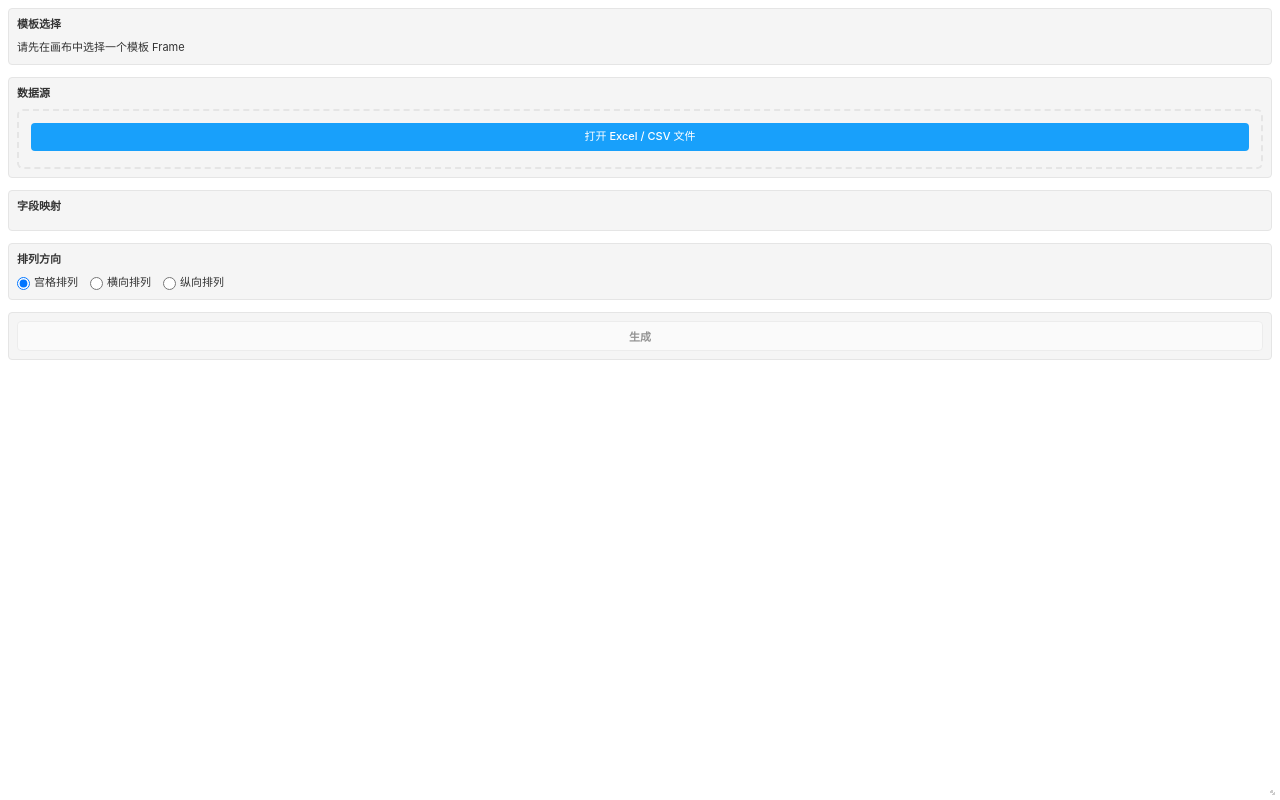
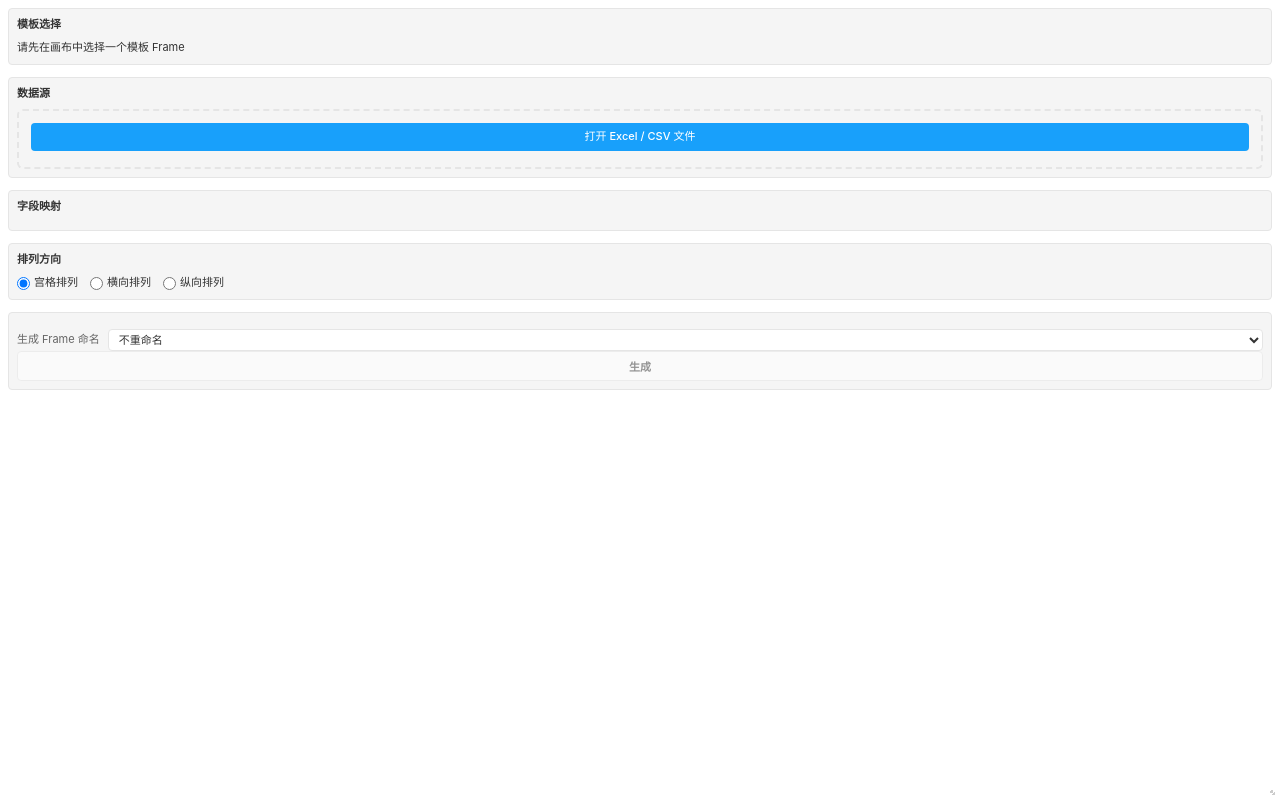
Before and after one commit to showgp/cp-workflow, a website with bundled scripts: page src/ui/index.html in a window 1280 px wide. Built offline with nearby package versions, Linux system fonts and the light colour scheme.

Commit message:
feat: add frame naming by Excel column selector
Users can pick a column from the dropdown above the generate button.
Each generated frame will be renamed using the corresponding cell value
from the selected column. Default: 不重命名 (no rename).

```diff
--- a/src/shared/types.ts
+++ b/src/shared/types.ts
@@ -88,6 +88,7 @@ export interface GenerationConfig {
   sourceTable: SourceTable;
   templatePreviewDataUrl: string | null;
   layout: LayoutSettings;
+  nameColumn: string | null;
 }
 
 // Generation status
--- a/src/ui/app.ts
+++ b/src/ui/app.ts
@@ -172,6 +172,7 @@ async function handleFile(file: File): Promise<void> {
       if (mappingPanel) mappingPanel.clearAll();
     }
     currentFields = sourceTable.fields;
+    populateNamingSelector(sourceTable.fields);
     setupMappingPanel();
 
     updatePreviewInfo(sourceTable);
@@ -232,6 +233,18 @@ function showDataError(message: string): void {
   const fieldContainer = document.getElementById('field-list-container');
   if (fieldContainer) {
     fieldContainer.innerHTML = '';
+  }
+}
+
+function populateNamingSelector(fields: TableField[]): void {
+  const select = document.getElementById('naming-select') as HTMLSelectElement;
+  if (!select) return;
+  while (select.options.length > 1) select.remove(1);
+  for (const field of fields) {
+    const opt = document.createElement('option');
+    opt.value = field.name;
+    opt.textContent = field.name;
+    select.appendChild(opt);
   }
 }
 
@@ -405,6 +418,9 @@ setTemplateLayersCallback((payload) => {
       direction: direction,
     };
 
+    const namingSelect = document.getElementById('naming-select') as HTMLSelectElement;
+    const nameColumn = namingSelect?.value || null;
+
     const config: GenerationConfig = {
       mapping: {
         entries: mappingEntries.map(e => ({
@@ -423,6 +439,7 @@ setTemplateLayersCallback((payload) => {
       sourceTable: appState.sourceTable,
       templatePreviewDataUrl: null,
       layout,
+      nameColumn,
     };
 
     sendMessage({
--- a/src/ui/index.html
+++ b/src/ui/index.html
@@ -54,6 +54,12 @@
                 <div id="preview-info"></div>
                 <div id="progress-container"></div>
                 <div id="result-container"></div>
+                <div id="naming-container" class="naming-container">
+                    <label class="naming-label" for="naming-select">生成 Frame 命名</label>
+                    <select id="naming-select" class="naming-select">
+                        <option value="">不重命名</option>
+                    </select>
+                </div>
                 <button id="generate-btn" disabled>生成</button>
             </div>
         </div>
--- a/src/ui/styles.css
+++ b/src/ui/styles.css
@@ -722,3 +722,27 @@ input[type="file"] {
     linear-gradient(135deg, transparent 50%, #999 50%),
     linear-gradient(135deg, transparent 50%, #999 50%);
 }
+
+.naming-container {
+  margin-top: 8px;
+  display: flex;
+  align-items: center;
+  justify-content: space-between;
+  gap: 8px;
+}
+
+.naming-label {
+  font-size: 11px;
+  color: var(--figma-color-text-secondary);
+  white-space: nowrap;
+}
+
+.naming-select {
+  flex: 1;
+  font-size: 11px;
+  padding: 3px 6px;
+  border: 1px solid var(--figma-color-border);
+  border-radius: 4px;
+  background: var(--figma-color-bg);
+  color: var(--figma-color-text);
+}
```
Also changed, not shown: src/sandbox/message-handler.ts (+7 -0 lines).
